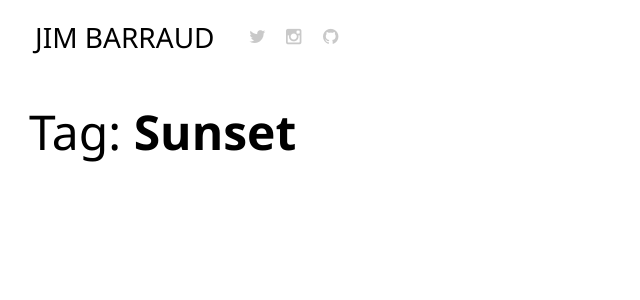
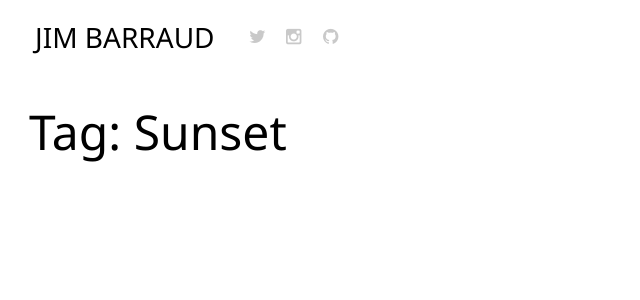
Before and after one commit to jbarraud/homepage, a Jekyll site: the page built from tag/sunset.html, in a window 1280 px wide. Shown: the top 300 px of the page, without its empty margins (0-640 px from the left). Built offline with Jekyll 4.4.1, drawn with Linux system fonts in a browser that asks for light colours.

Commit message:
fixed page title margin

```diff
--- a/css/style.scss
+++ b/css/style.scss
@@ -138,13 +138,13 @@ a:link,a:visited{
   margin-top: 10px;
   margin-left: 29px;
   font-size: 48px;
+  font-weight: 400;
   @include breakpoint(bp-phone){
     font-size: 22px;
-    margin-left: 0;
+    margin-left: 8px;
   }
 }
 .page-title--value{
-  font-weight: 400;
 }
 .main-content{
   max-width: 1280px;
```
